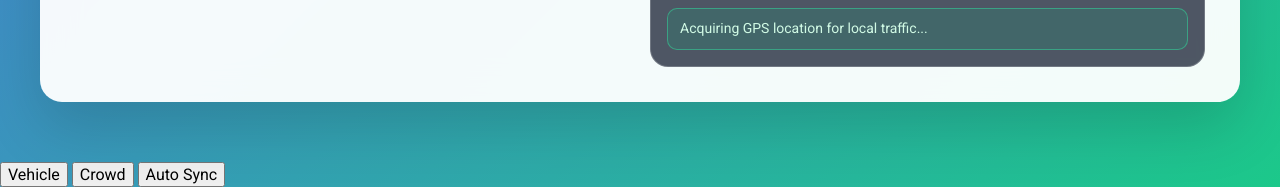
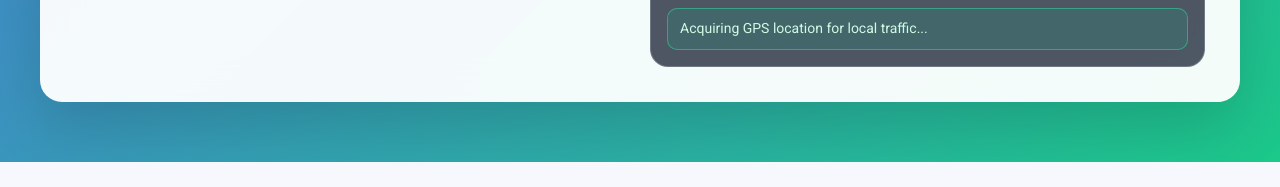
Before and after one commit to DHRUVA123-STAR/Safety_walk, a Python web app: template templates/index.html in a window 1280 px wide. Shown: the part 706-893 px from the top of the page. After the commit the page ends 868 px from the top, so only its background shows below. Run offline with Jinja, Linux system fonts and the light colour scheme; the template is opened without the code that fills it, so the values that code supplies are empty; some libraries are stand-ins or nearby versions.

Commit message:
Updated files

```diff
--- a/templates/index.html
+++ b/templates/index.html
@@ -851,6 +851,7 @@
         .mobile-community-card,
         #mobileFullscreenVideo,
         .mobile-cam-subtitle,
+        .mobile-cam-mode-bar,
         .mobile-capture-preview {
             display: none;
         }
```
